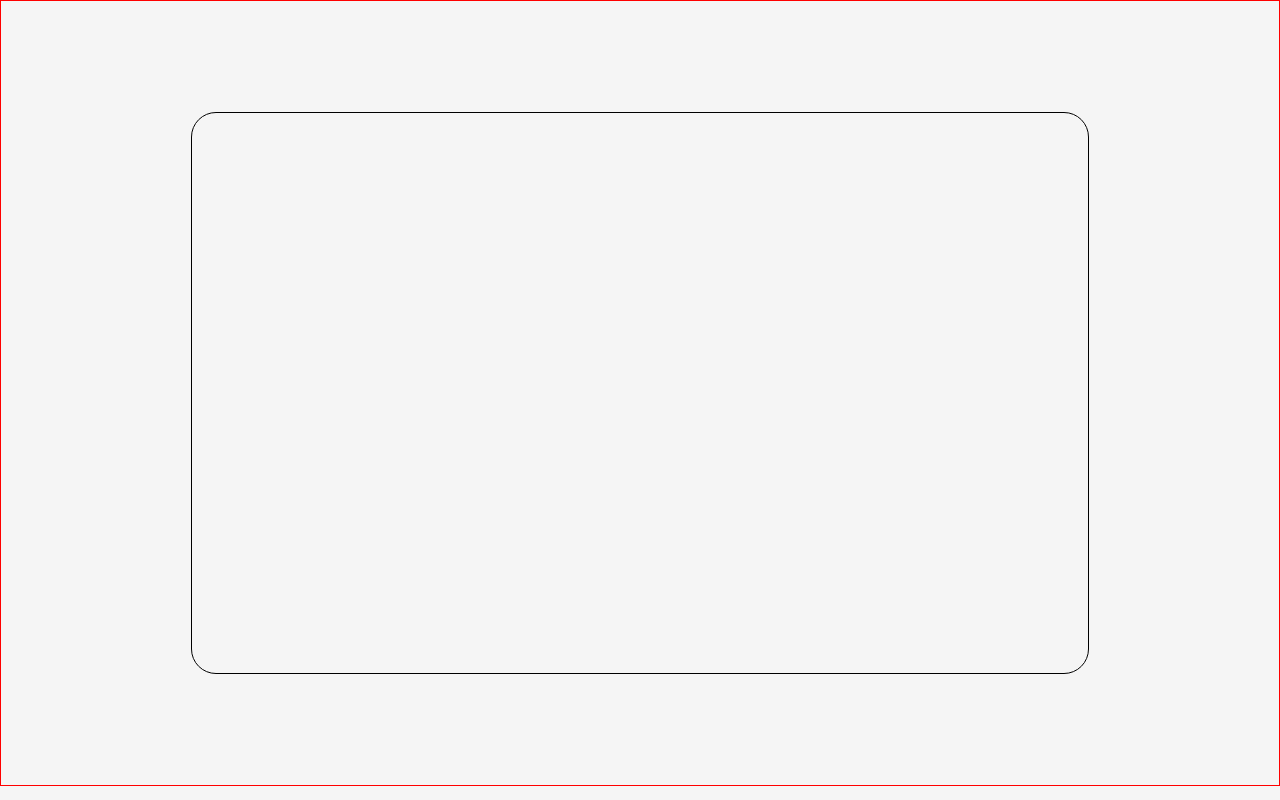
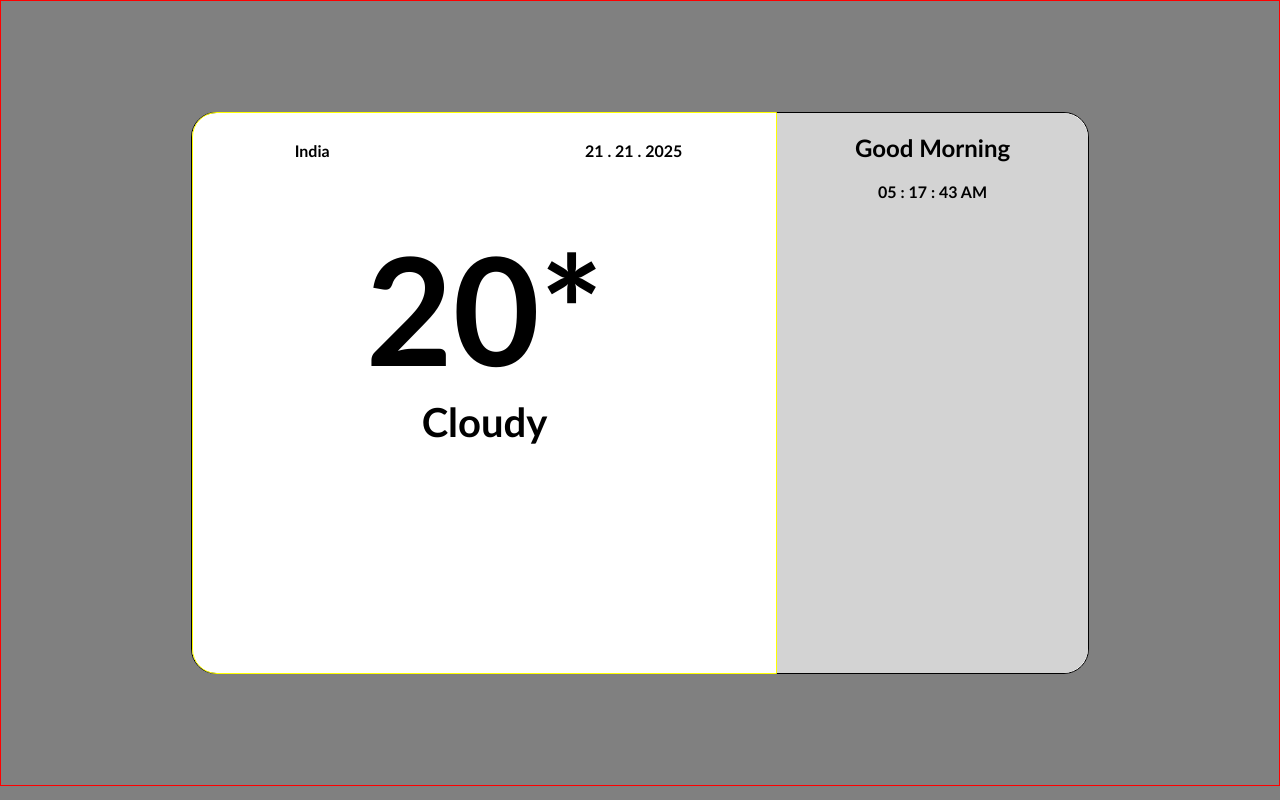
Before and after one commit to A-PRASATHARUMUGAM/Weather-App, a plain HTML site: page index.html in a window 1280 px wide. Drawn offline with Linux system fonts and the light colour scheme.

```diff
--- a/Script.js
+++ b/Script.js
@@ -1 +1,27 @@
-console.log("hello World ");
+
+
+const Hours=document.querySelector(".hours");
+const Minutes=document.querySelector(".minutes");
+const Seconds=document.querySelector(".seconds");
+const AmPm=document.querySelector(".ampm");
+
+
+
+function displayTime(){
+    const dataTime=new Date()
+    let hr =dataTime.getHours();
+    let min =dataTime.getMinutes();
+    let sec =dataTime.getSeconds();
+    if(hr>12){
+        hr = hr - 12;
+        AmPm.innerHTML='PM'
+    }
+    Hours.innerHTML = padZero(hr);
+    Minutes.innerHTML = padZero(min);
+    Seconds.innerHTML = padZero(sec);
+}
+
+function padZero(num){
+    return num>10?num:"0"+num;
+}
+setInterval(displayTime,500);
--- a/index.html
+++ b/index.html
@@ -12,8 +12,67 @@
          <div class="weather-container">
 
 
+            <div class="rightside-container">
+
+           <!-- date contianer -->
+              <div class="date-container">
+             <div class="country">
+                 <span>India</span>
+
+             </div>
+
+                <div class="date">
+                    <span>21</span>
+                    <span>.</span>
+                    <span>21</span>
+                    <span>.</span>
+                    <span>2025</span>
+
+                </div>
 
 
+              </div>
+                <!-- degree container -->
+      <div class="degree-container">
+
+
+              <div class="weather">
+
+                <span class="degree-text">20*</span> <br>
+                <span class="degree-text2">Cloudy</span>
+
+              </div>
+
+        </div>
+
+
+            </div>
+
+
+
+<!-- leftside container -->
+
+            <div class="leftside-container">
+             <div class="greeting">
+                 <h1>Good Morning</h1>
+
+             </div>
+              <div class="clock-container">
+                <p>
+
+                    <span class="hours">00</span>
+                    <span>:</span>
+                    <span class="minutes">00</span>
+                       <span>:</span>
+                    <span class="seconds">00</span>
+                    <span class="ampm">AM</span>
+
+                </p>
+
+              </div>
+
+
+            </div>
 
          </div>
 
--- a/style.css
+++ b/style.css
@@ -1,7 +1,9 @@
 body{
     margin: 0;
     padding:0;
-    background-color: whitesmoke;
+    background-color:gray;
+    font-family: 'Trebuchet MS', 'Lucida Sans Unicode', 'Lucida Grande', 'Lucida Sans', Arial, sans-serif;
+    font-weight: bold;
 
 
 }
@@ -14,10 +16,58 @@ body{
 }
 
 .weather-container{
+   display: flex;
+   justify-content: flex-end;
+   align-items: center;
    border: 1px solid black;
    width: 70vw;
    height:70vh;
    border-radius: 25px ;
+   background-color:white;
+
+}
+/* Right side contianer */
+.rightside-container{
+    border: 1px solid yellow;
+    width:75%;
+    height:100%;
+    border-radius:25px 0px 0px 25px;
 
 
 }
+.date-container{
+    margin:20px;
+    display: flex;
+    justify-content: space-around;
+    align-items: center;
+    text-align: center;
+
+}
+.country{
+    padding: 8px;
+    margin-right:100px;
+}
+.degree-container{
+    margin-top:50px;
+    display: flex;
+    justify-content: center;
+    align-items: center;
+    text-align: center;
+}
+
+.degree-text{
+    font-size:150px;
+}
+.degree-text2{
+
+    font-size:40px;
+}
+
+/* left  side container */
+.leftside-container{
+    width:40%;
+    height: 100%;
+    border-radius:0px 25px 25px 0px;
+    background-color:lightgray;
+    text-align: center;
+}
```
